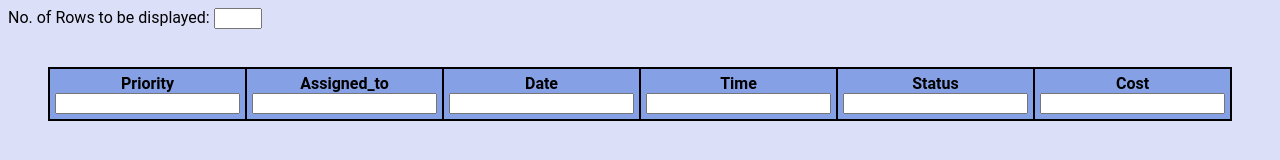
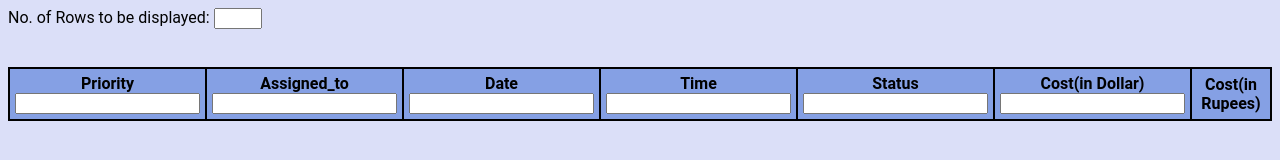
Before and after one commit to AnkurS11/JSON, a plain HTML site: page index.html in a window 1280 px wide. Drawn offline with nearby package versions, Linux system fonts and the light colour scheme.

Commit message:
Update index.html

```diff
--- a/index.html
+++ b/index.html
@@ -48,8 +48,10 @@
                 <input type="text" ng-model="search.Time"></th>
             <th>Status<br>
                 <input type="text" ng-model="search.Status"></th>
-            <th>Cost<br>
+            <th>Cost(in Dollar)<br>
                 <input type="text" ng-model="search.Cost"></th>
+            <th ng-model="rupees">Cost(in Rupees)</th>
+        </tr>
         </tr>
         <tr ng-repeat="item in ticket_details | orderBy:'Assigned_to' | filter: search | limitTo: rowlimit" >
             <td>{{item.Priority}}</td>
@@ -58,6 +60,7 @@
             <td>{{item.Time}}</td>
             <td>{{item.Status | lowercase }}</td>
             <td>{{item.Cost | currency }}</td>
+            <td>&#8377;{{item.Cost | rupees | number:0}}</td>
         </tr>
     </table>
 
```
